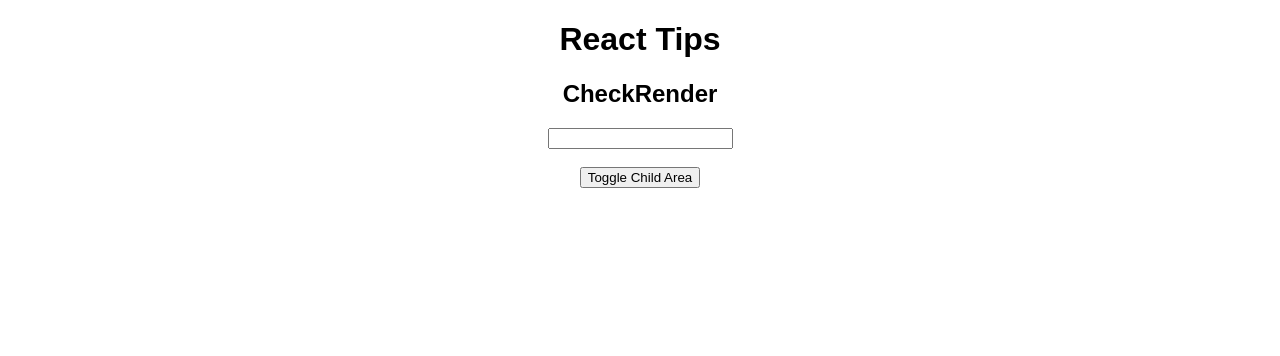
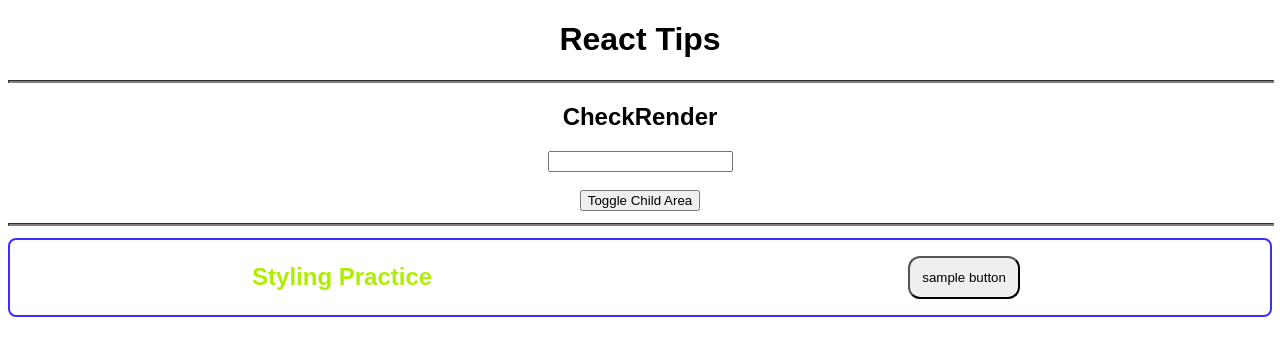
Before and after one commit to sota0121/codesandbox-react-tips, a React (Create React App) app: page / in a window 1280 px wide. Shown: the top 356 px of the page. Built offline with nearby package versions, Linux system fonts and the light colour scheme.

Commit message:
add styling practice component base

```diff
--- a/src/App.jsx
+++ b/src/App.jsx
@@ -1,12 +1,24 @@
 import "./styles.css";
 
 import { CheckRender } from "./components/CheckRender/CheckRender";
+import { StylingPractice } from "./components/StylingPractice/StylingPractice";
+
+const hrStyle = {
+  width: "100%",
+  height: "1px",
+  margin: "12px 0px",
+  backgroundColor: "grey",
+  borderColor: "grey"
+};
 
 export default function App() {
   return (
     <div className="App">
       <h1>React Tips</h1>
+      <hr style={hrStyle} />
       <CheckRender />
+      <hr style={hrStyle} />
+      <StylingPractice />
     </div>
   );
 }
--- /dev/null
+++ b/src/components/StylingPractice/StylingPractice.jsx
@@ -0,0 +1,29 @@
+import React from "react";
+import "./StylingPractice.css";
+
+export const StylingPractice = (props) => {
+  const containerStyle = {
+    border: "solid 2px #392eff",
+    borderRadius: "8px",
+    padding: "8px",
+    display: "flex",
+    justifyContent: "space-around",
+    alignItems: "center"
+  };
+  const titleStyle = {
+    margin: "0",
+    color: "#aeee00"
+  };
+  const buttonStyle = {
+    borderRadius: "12px",
+    margin: "8px",
+    padding: "12px"
+  };
+
+  return (
+    <div style={containerStyle}>
+      <h2 style={titleStyle}>Styling Practice</h2>
+      <button style={buttonStyle}>sample button</button>
+    </div>
+  );
+};
```
Also changed, not shown: src/components/StylingPractice/StylingPractice.css (added).
